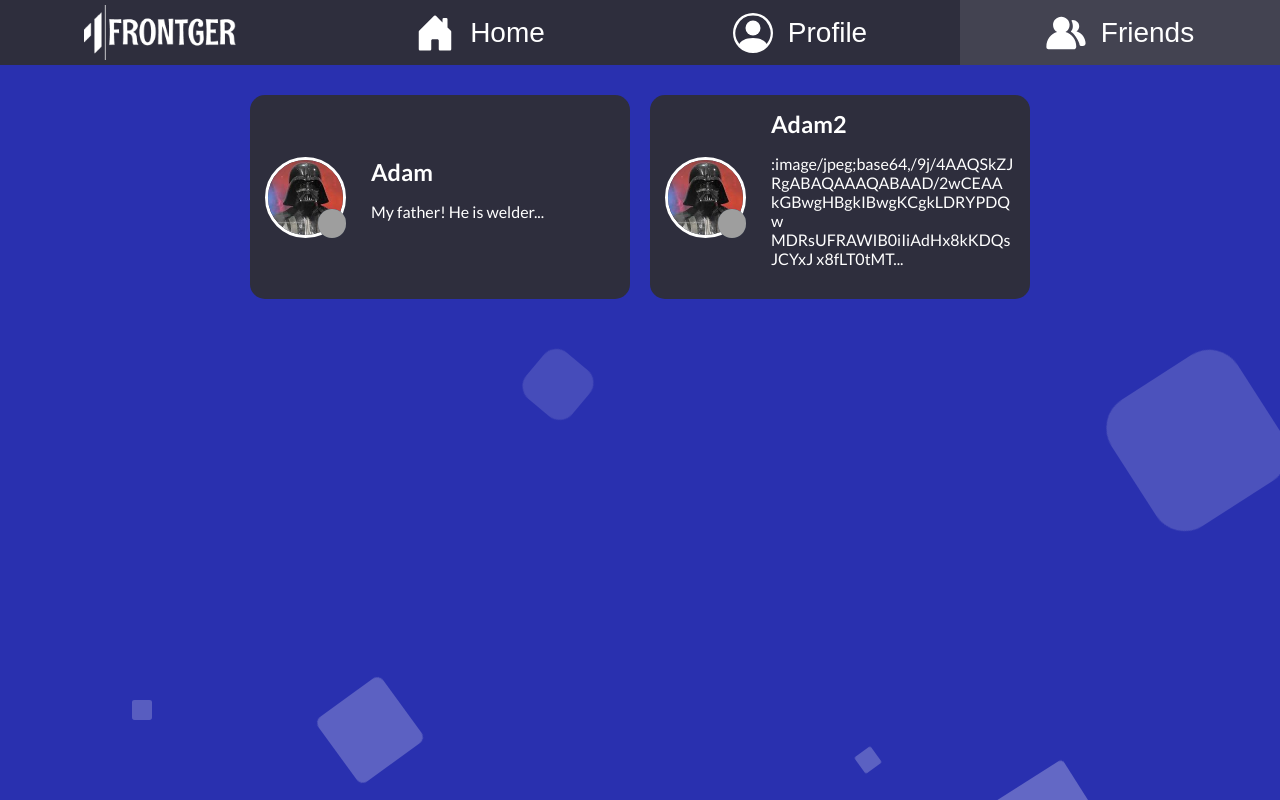
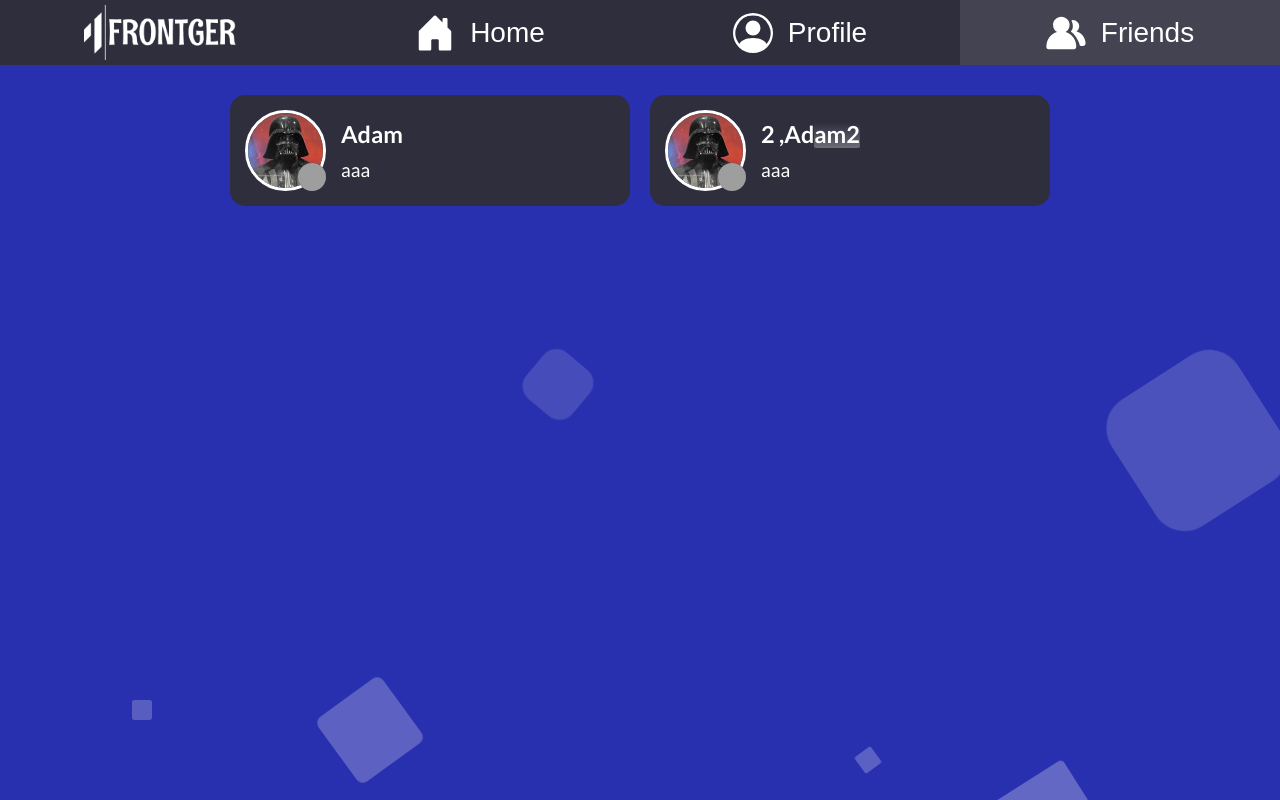
Before and after one commit to Piotrko64/FRONTger, a Vue app in the folder FRONTger/: page /friends in a window 1280 px wide. Built offline with nearby package versions, Linux system fonts and the light colour scheme; grey boxes are pictures that could not be loaded; a web font is replaced by a local one.

Commit message:
create highlight search text

```diff
--- a/FRONTger/src/components/friendsPage/CardFriend.vue
+++ b/FRONTger/src/components/friendsPage/CardFriend.vue
@@ -1,20 +1,38 @@
 <script setup lang="ts">
+import { ref, watch } from "vue";
 import ImageProfile from "../../ui/profile/ImageProfile.vue";
 
-const { img, nick, humor, describe } = defineProps<{
+const { img, nick, humor, searchText } = defineProps<{
     img: string;
     nick: string;
-    describe: string;
+    searchText: string;
     humor: string;
 }>();
+
+const nickWithHighlight = ref<string>(setHighlightNick());
+
+watch(
+    () => nick,
+    () => (nickWithHighlight.value = setHighlightNick())
+);
+
+function setHighlightNick() {
+    const findIndex = nick.toLowerCase().indexOf(searchText.toLowerCase());
+    if (findIndex === -1) return nick;
+    const lengthSearchText = searchText.length;
+    return `${findIndex} ,${nick.slice(0, findIndex)}<span>${nick.slice(
+        findIndex,
+        findIndex + lengthSearchText
+    )}</span>${nick.slice(findIndex + lengthSearchText)}`;
+}
 </script>
 
 <template>
     <div class="card">
         <ImageProfile thumbnail :img="img" :humor="humor" />
         <div class="about">
-            <h3>{{ nick }}</h3>
-            <p>{{ describe }}</p>
+            <h3 v-html="nickWithHighlight"></h3>
+            <p>aaa</p>
         </div>
     </div>
 </template>
@@ -23,7 +41,8 @@ const { img, nick, humor, describe } = defineProps<{
 @import "../../assets/styles/font.scss";
 .card {
     @include flex;
-    width: 350px;
+    max-width: 370px;
+    width: 100%;
     background-color: rgb(46, 46, 61);
     margin: 10px;
     color: white;
@@ -33,25 +52,39 @@ const { img, nick, humor, describe } = defineProps<{
     cursor: pointer;
     transition: all 0.3s ease;
     &:hover {
-        transform: scale(1.1);
+        transform: scale(1.05);
     }
     .about {
         @include flex;
         flex-direction: column;
         font-family: "Lato";
         align-items: flex-start;
-        padding-left: 25px;
+        padding-left: 15px;
         h3 {
             margin: 0;
             text-align: left;
+            word-break: break-all;
+            span {
+                background: rgb(255, 255, 255);
+                background: linear-gradient(
+                    180deg,
+                    rgba(255, 255, 255, 0) 10%,
+                    rgba(255, 255, 255, 0.3) 100%
+                );
+                box-decoration-break: clone;
+                border-radius: 2px;
+            }
         }
         p {
             font-size: 1rem;
             text-align: left;
             word-break: break-word;
             max-height: 120px;
-
+            margin: 10px 0 0;
             overflow: hidden;
+            @media (min-width: 992px) {
+                font-size: 1.2rem;
+            }
         }
     }
 }
--- a/FRONTger/src/components/friendsPage/TheFriendsComponent.vue
+++ b/FRONTger/src/components/friendsPage/TheFriendsComponent.vue
@@ -1,6 +1,9 @@
 <script setup lang="ts">
+import { ref } from "vue";
 import CardFriend from "./CardFriend.vue";
 import { exampleFriends } from "./exampleFriends";
+
+const a = ref("am2");
 </script>
 
 <template>
@@ -9,8 +12,8 @@ import { exampleFriends } from "./exampleFriends";
             v-for="friend in exampleFriends"
             :humor="friend.humor"
             :nick="friend.nick"
-            :describe="friend.describe.slice(0, 120) + '...'"
             :img="friend.imgProfileUrl"
+            :search-text="a"
         />
     </div>
 </template>
--- a/FRONTger/src/components/profileComponents/ProfileLayout.vue
+++ b/FRONTger/src/components/profileComponents/ProfileLayout.vue
@@ -38,6 +38,8 @@ const { nick, describe } = defineProps<{
     h1 {
         margin: 20px 0 0 0;
         font-family: "Rum Raisin", sans-serif;
+        padding: 0 10px;
+        word-break: break-all;
         @media (min-width: 1200px) {
             font-size: 4rem;
         }
--- a/FRONTger/src/ui/form/BaseInput.vue
+++ b/FRONTger/src/ui/form/BaseInput.vue
@@ -47,7 +47,7 @@ watch([isBlur], () => {
             @blur="isBlur = true"
             @focus="isBlur = false"
             :placeholder="RequiredInput ? '' : 'Optional'"
-            maxlength="100"
+            maxlength="50"
         />
         <p v-if="!isValid && isBlur">{{ errorInputMesage }}</p>
     </div>
--- a/FRONTger/src/ui/form/BaseTextarea.vue
+++ b/FRONTger/src/ui/form/BaseTextarea.vue
@@ -18,6 +18,7 @@ const valueInput = ref<string>(readyValue || "");
             @input="emits('updateData', name, valueInput)"
             v-model="valueInput"
             :placeholder="placeholder"
+            maxlength="300"
         >
         </textarea>
     </div>
--- a/FRONTger/src/ui/profile/ImageProfile.vue
+++ b/FRONTger/src/ui/profile/ImageProfile.vue
@@ -44,7 +44,11 @@ function openModalHumorFn() {
     width: min-content;
     &.thumbnail {
         .circle {
-            height: 75px;
+            height: 50px;
+            @media (min-width: 992px) {
+                height: 75px;
+            }
+
             border: 3px solid white;
             img {
                 border: 50%;
```
